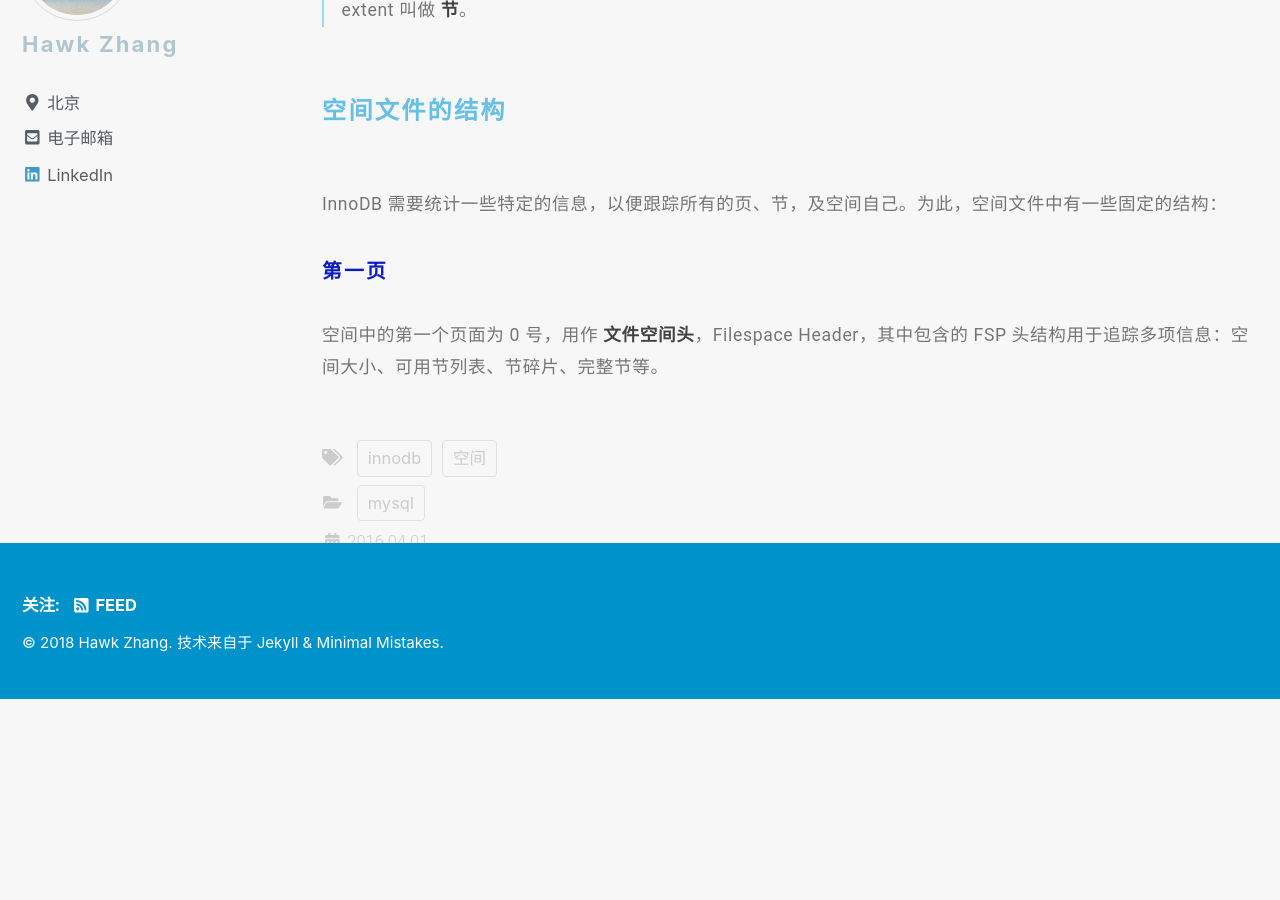
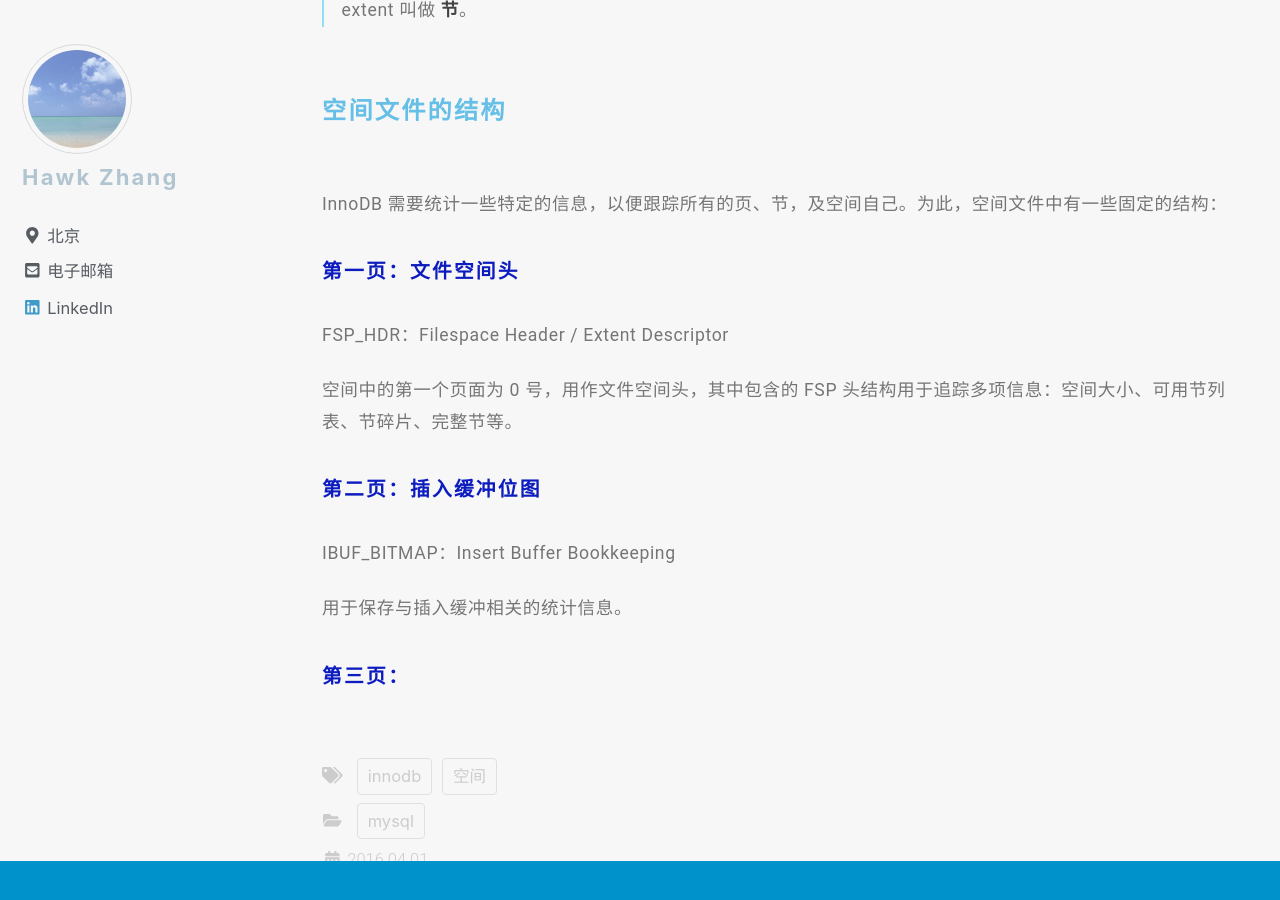
Before and after one commit to narru888/linotes_note, a Jekyll site: the page built from _posts/mysql/2016-04-01-innodb.struc.md, in a window 1280 px wide and 900 px high, scrolled down 8291 px. Built offline with Jekyll 4.4.1, drawn with Linux system fonts in a browser that asks for light colours; nearby versions of some CDN libraries; a script that is not in the unit is left out; before the commit the page ends 8990 px from its top, so only the background shows below that.

Commit message:
update on 2018-08-21 12:40:01 CST

```diff
--- a/_posts/mysql/2016-04-01-innodb.struc.md
+++ b/_posts/mysql/2016-04-01-innodb.struc.md
@@ -284,6 +284,18 @@ InnoDB 需要统计一些特定的信息，以便跟踪所有的页、节，及
 
 
 
-##### 第一页
+##### 第一页：文件空间头
 
-空间中的第一个页面为 0 号，用作 **文件空间头**，Filespace Header，其中包含的 FSP 头结构用于追踪多项信息：空间大小、可用节列表、节碎片、完整节等。
+FSP_HDR：Filespace Header / Extent Descriptor
+
+空间中的第一个页面为 0 号，用作文件空间头，其中包含的 FSP 头结构用于追踪多项信息：空间大小、可用节列表、节碎片、完整节等。
+
+
+##### 第二页：插入缓冲位图
+
+IBUF_BITMAP：Insert Buffer Bookkeeping
+
+用于保存与插入缓冲相关的统计信息。
+
+
+##### 第三页：
```
